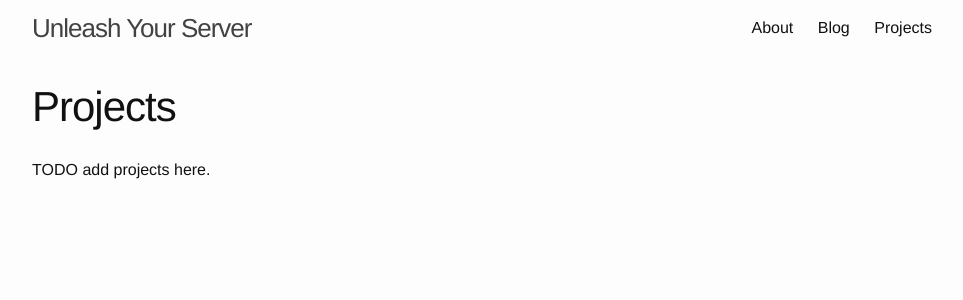
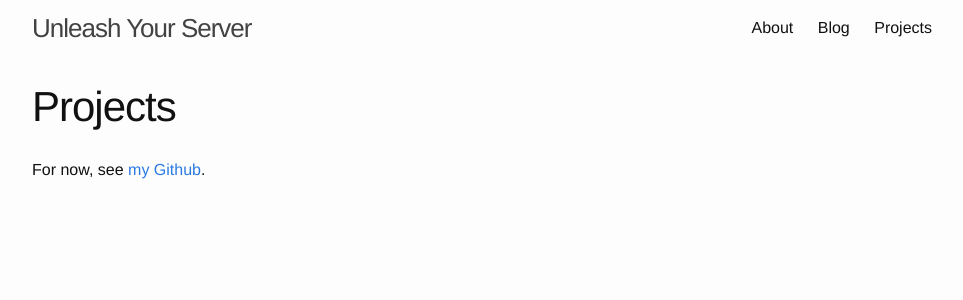
Before and after one commit to UYSio/olduysio.github.io, a Jekyll site: the page built from projects.md, in a window 1280 px wide. Shown: the top 300 px of the page, without its empty margins (158-1121 px from the left). Built offline with Jekyll 4.4.1, drawn with Linux system fonts in a browser that asks for light colours; nearby versions of some CDN libraries.

Commit message:
less todos, more stuff

```diff
--- a/_includes/footer.html
+++ b/_includes/footer.html
@@ -1,4 +1,2 @@
 <footer class="site-footer">
 </footer>
-<script type="text/javascript" src="//ajax.googleapis.com/ajax/libs/jquery/1.11.1/jquery.min.js">
-</script>
--- a/projects.md
+++ b/projects.md
@@ -4,4 +4,4 @@ title: Projects
 permalink: /projects/
 ---
 
-TODO add projects here.
+For now, see [my Github](https://github.com/opyate/).
```
Also changed, not shown: about.md (+2 -0 lines).
